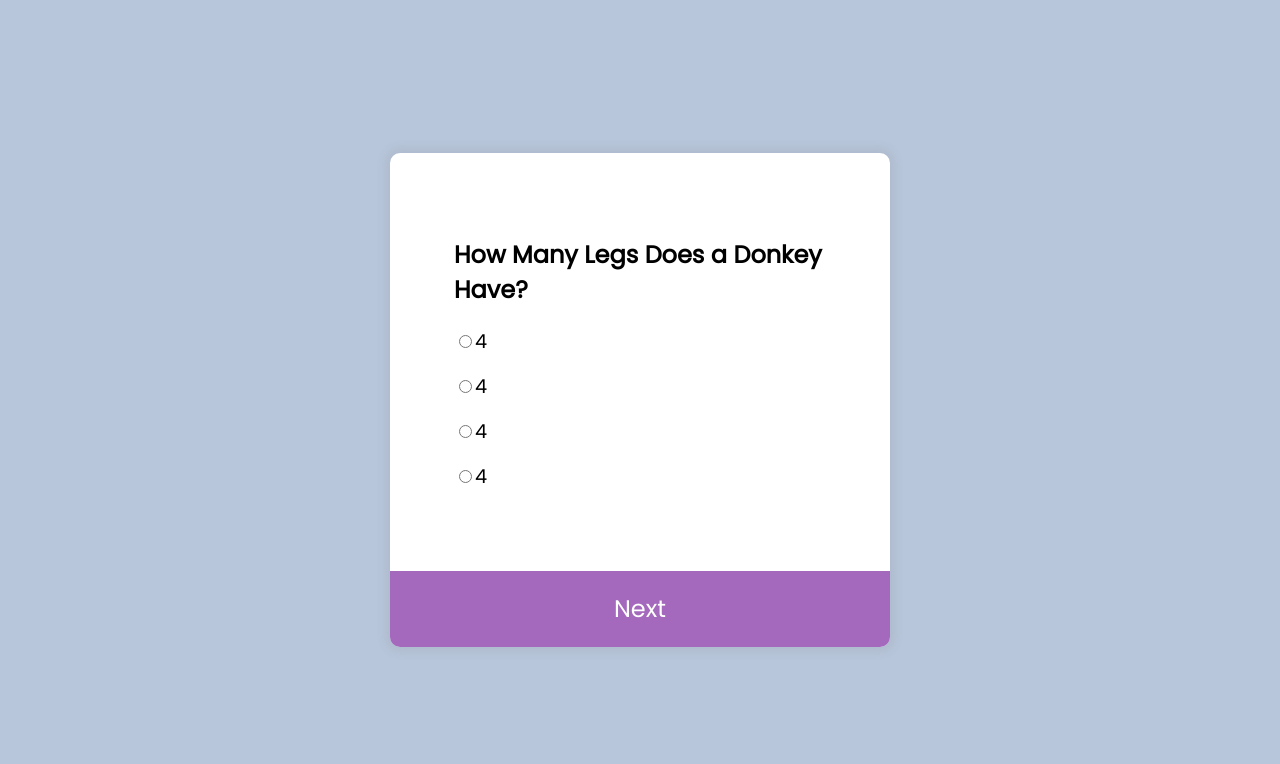
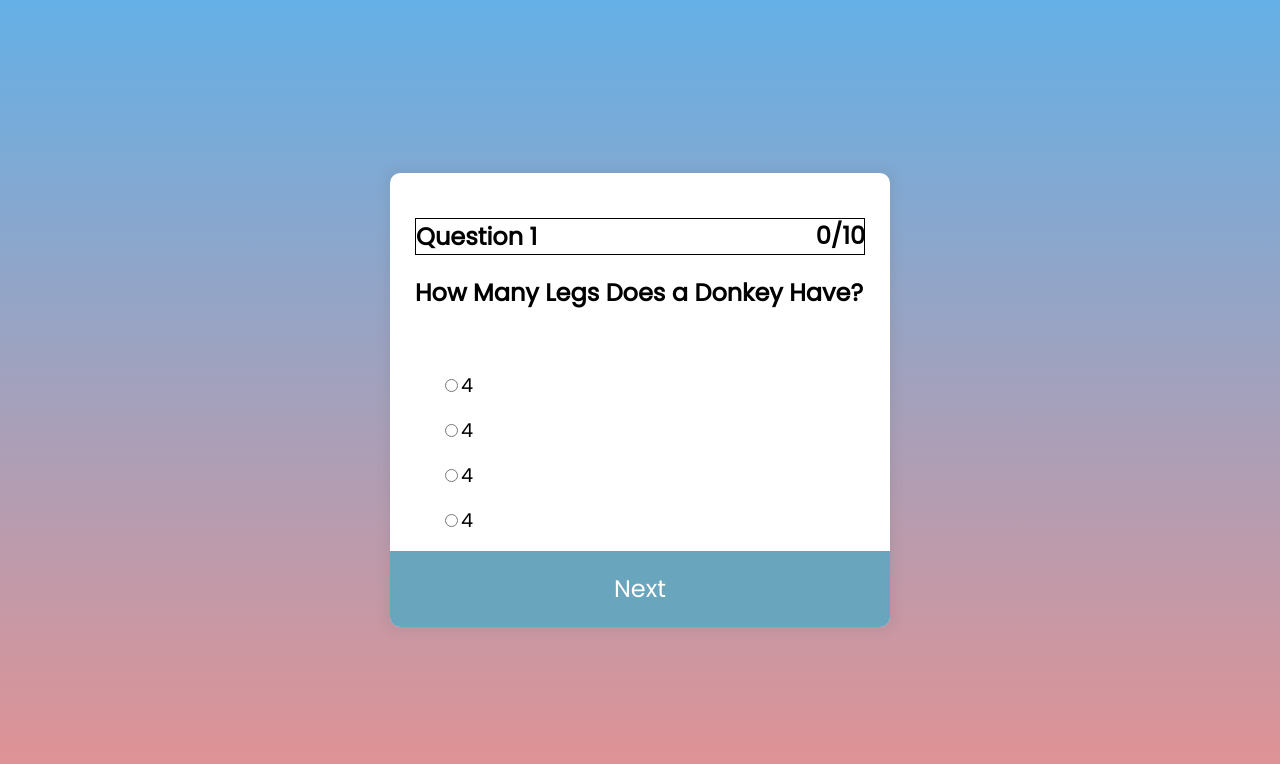
Before and after one commit to JamesMcQueenDev/Quiz-JavaScript, a plain HTML site: page index.html in a window 1280 px wide. Drawn offline with Linux system fonts and the light colour scheme.

Commit message:
Adding numbering and improving JavaScript

```diff
--- a/index.html
+++ b/index.html
@@ -1,13 +1,18 @@
 <!DOCTYPE html>
 <html>
   <head>
+    <title>Quiz</title>
     <link rel="stylesheet" href="style.css" />
     <script src="script.js" defer></script>
   </head>
   <body>
-    <div class="QuizContainer">
-      <div class="QuizHeader">
-        <h2 id="question">Question Text</h2>
+    <div class="quiz-container">
+      <div class="quiz-header">
+        <h2 id="score">0/10</h2>
+        <h2 id="question-number">Question Number</h2>
+        <h2 id="question-text">Question Text</h2>
+      </div>
+      <div class="quiz-body">
         <ul>
           <li>
             <input type="radio" id="a" name="answer" class="answer" /><label
--- a/script.js
+++ b/script.js
@@ -9,7 +9,7 @@ const QuizData = [
   },
 
   {
-    Question: "Now answer this",
+    Question: "How scary is Hereditary?",
     a: "4",
     b: "3",
     c: "4",
@@ -18,7 +18,8 @@ const QuizData = [
   },
 ];
 
-const question = document.getElementById("question");
+const question_number = document.getElementById("question-number");
+const question_text = document.getElementById("question-text");
 const a_text = document.getElementById("a_text");
 const b_text = document.getElementById("b_text");
 const c_text = document.getElementById("c_text");
@@ -47,7 +48,8 @@ function GetSelected() {
 
 function LoadQuiz() {
   const currentQuizData = QuizData[currentQuiz];
-  question.innerText = currentQuizData.Question;
+  question_number.innerText = "Question " + (currentQuiz + 1);
+  question_text.innerText = currentQuizData.Question;
   a_text.innerHTML = currentQuizData.a;
   b_text.innerHTML = currentQuizData.b;
   c_text.innerHTML = currentQuizData.c;
--- a/style.css
+++ b/style.css
@@ -1,11 +1,11 @@
 @import url("https://fonts.googleapis.com/css2?family=Poppins:wght@200;400;&display=swap");
 
-*{
+* {
   box-sizing: border-box;
 }
 
-body{
-    background-color: #b8c6db;
+body {
+  background: linear-gradient(#64b0e6, #e59191);
   font-family: "Poppins", sans-serif;
   display: flex;
   align-items: center;
@@ -14,19 +14,31 @@ body{
   min-height: 100vh;
 }
 
-.QuizContainer{
+.quiz-container {
   background-color: #fff;
   width: 500px;
   max-width: 100%;
   border-radius: 10px;
-    box-shadow:  0 0 10px 5px rgba(100, 100, 100, 0.1);
+  box-shadow: 0 0 10px 5px rgba(100, 100, 100, 0.1);
 }
 
-.QuizHeader{
-    padding: 4rem;
+.quiz-header {
+  padding: 5%;
 }
 
-ul{
+#question-number {
+  border: 1px solid black;
+}
+
+#score {
+  float: right;
+}
+
+.quiz-body {
+  margin-left: 10%;
+}
+
+ul {
   list-style-type: none;
   padding: 0;
 }
@@ -36,8 +48,8 @@ ul li {
   margin: 1rem 0;
 }
 
-button{
-    background-color: #8e44ad;
+button {
+  background-color: #448fad;
   border: none;
   color: white;
   display: block;
@@ -47,12 +59,11 @@ button{
   padding: 1.3rem;
   border-bottom-left-radius: 10px;
   border-bottom-right-radius: 10px;
-
   opacity: 0.8;
 }
 
-button:hover{
+button:hover {
   cursor: pointer;
+  transition: 0.1s;
   opacity: 1;
-    transition: 0.1s;
 }
```
Lines whose indentation alone changed are shown as unchanged.
